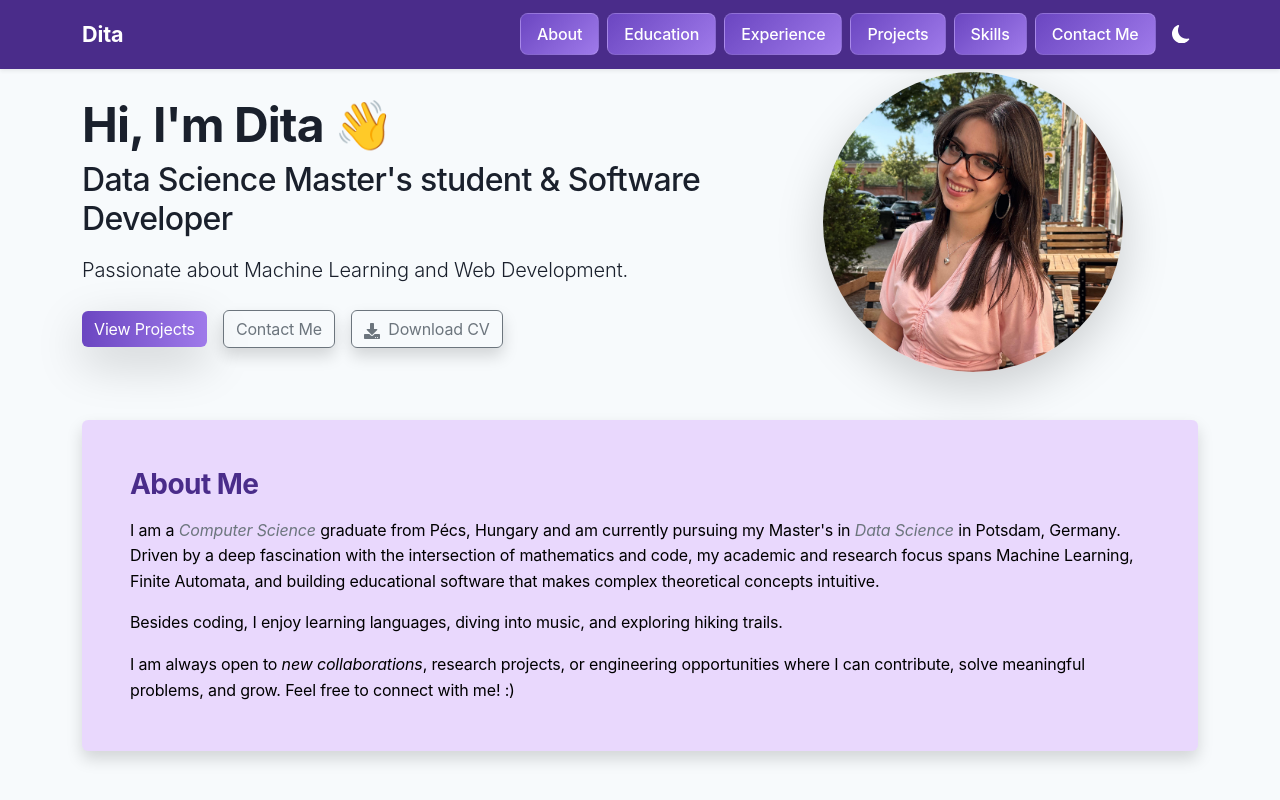
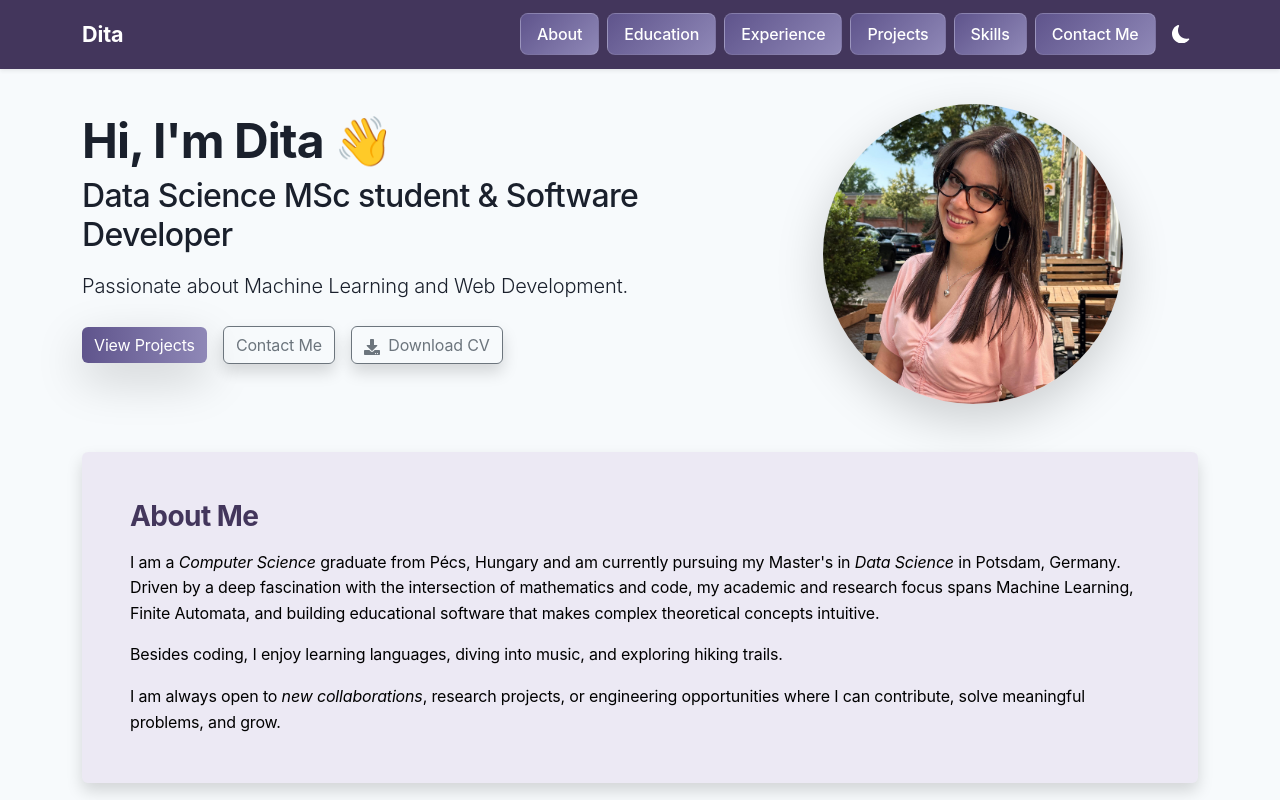
Before and after one commit to ditaa99/portfolio, a React (Vite) app: page / in a window 1280 px wide. Shown: the top 800 px of the page. Built offline with nearby package versions, Linux system fonts and the light colour scheme.

Commit message:
slight refinments

```diff
--- a/src/components/About.jsx
+++ b/src/components/About.jsx
@@ -5,11 +5,9 @@ const About = () => (
     <div className="p-5 rounded shadow about-section">
       <h3 className="fw-bold mb-3">About Me</h3>
       <p>
-        I am a{" "}
-        <span className="text-secondary fst-italic">Computer Science</span> graduate from
-        Pécs, Hungary and am currently pursuing my Master's in{" "}
-        <span className="text-secondary fst-italic">Data Science</span> in
-        Potsdam, Germany. Driven by a deep fascination with the intersection of
+        I am a <i>Computer Science</i> graduate from Pécs, Hungary and am
+        currently pursuing my Master's in <i>Data Science</i> in Potsdam,
+        Germany. Driven by a deep fascination with the intersection of
         mathematics and code, my academic and research focus spans Machine
         Learning, Finite Automata, and building educational software that makes
         complex theoretical concepts intuitive.
@@ -21,7 +19,7 @@ const About = () => (
       <p className="mb-0">
         I am always open to <i>new collaborations</i>, research projects, or
         engineering opportunities where I can contribute, solve meaningful
-        problems, and grow. Feel free to connect with me! :)
+        problems, and grow.
       </p>
     </div>
   </section>
--- a/src/components/Hero.jsx
+++ b/src/components/Hero.jsx
@@ -23,7 +23,7 @@ const Hero = () => (
       <div className="col-md-7" data-aos="fade-right">
         <h1 className="display-5 fw-bold mb-2">Hi, I'm Dita 👋</h1>
         <h2 className="mb-3 headline">
-          Data Science Master's student & Software Developer
+          Data Science MSc student & Software Developer
         </h2>
         <p className="lead">
           Passionate about Machine Learning and Web Development.
--- a/src/data/education.js
+++ b/src/data/education.js
@@ -7,7 +7,7 @@ export const education = [
     highlights: [
       "Developed AI-based systems, building and training ANN and CNN models to predict train delays from weather data.",
       "Applied statistical data analysis to explore and interpret datasets, uncovering trends and insights.",
-      "Built scalable data pipelines in Research Software Engineering, ensuring efficient storage, access, and reproducible workflows.",
+      "Built reproducible data pipelines for research-oriented workflows, focusing on efficient data storage, access, and analysis.",
     ],
   },
   {
--- a/src/data/projects.js
+++ b/src/data/projects.js
@@ -1,44 +1,51 @@
 export const projects = [
   {
     title: "AgroClimate",
-    description: "A reproducible data analysis pipeline using Snakemake to analyze the impact of climate variables on agricultural crop yields in Brandenburg, Germany",
+    description:
+      "A reproducible data analysis pipeline using Snakemake to analyze the impact of climate variables on agricultural crop yields in Brandenburg, Germany",
     tech: ["Python", "Snakemake", "Pandas", "Matplotlib", "Geopandas"],
-    github: "https://gitup.uni-potsdam.de/pelaj1/AgroClimate"
+    github: "https://gitup.uni-potsdam.de/pelaj1/AgroClimate",
   },
   {
     title: "Diagnosis Trends in Germany",
-    description: "Analyzes and visualizes long-term trends in German hospital diagnoses using open-source data from Destatis (Statistisches Bundesamt)",
+    description:
+      "Analyzes and visualizes long-term trends in German hospital diagnoses using open-source data from Destatis (Statistisches Bundesamt)",
     tech: ["Python", "Jupyter", "Pandas", "Matplotlib", "Seaborn"],
-    github: "https://gitup.uni-potsdam.de/pelaj1/diagnosis-trends-germany"
+    github: "https://gitup.uni-potsdam.de/pelaj1/diagnosis-trends-germany",
   },
   {
     title: "GenLang",
-    description: "An educational software for learning about formal languages and automata theory. Currently supports regular languages with plans to expand.",
+    description:
+      "Educational software for visualizing grammar-based language generation in formal languages and automata theory. Built with React and Flask as part of my BSc thesis. Currently supports regular languages with plans to expand.",
     tech: ["React", "Flask", "Python"],
-    github: "https://github.com/ditaa99/GenLang"
+    github: "https://github.com/ditaa99/GenLang",
   },
   {
     title: "Traffic Accident Analysis in Zurich",
-    description: "Analyzes and visualizes traffic accident patterns in Zurich since 2011 using data from the Swiss Open Data Portal.",
+    description:
+      "Analyzes and visualizes traffic accident patterns in Zurich since 2011 using data from the Swiss Open Data Portal.",
     tech: ["Python", "Pandas", "Matplotlib"],
-    github: "https://github.com/ditaa99/Traffic-Accident-Analysis"
+    github: "https://github.com/ditaa99/Traffic-Accident-Analysis",
   },
   {
     title: "MyWeatherApp",
-    description: "A simple React app showing real-time weather using a public API.",
+    description:
+      "A simple React app showing real-time weather using a public API.",
     tech: ["React", "JavaScript", "API"],
-    github: "https://github.com/ditaa99/WeatherApp"
+    github: "https://github.com/ditaa99/WeatherApp",
   },
   {
     title: "Games WebApp",
     description: "A group project where I implemented a Maze game.",
     tech: ["JavaScript", "HTML", "CSS"],
-    github: "https://github.com/190ibrahim/Web-Application-Project/tree/main/app/MazeGame"
+    github:
+      "https://github.com/190ibrahim/Web-Application-Project/tree/main/app/MazeGame",
   },
   {
     title: "Online Courses API Project",
-    description: "Web API of an educational website offering programming online courses, modeled after Udemy. It supports course management and user interactions.",
+    description:
+      "Web API of an educational website offering programming online courses, modeled after Udemy. It supports course management and user interactions.",
     tech: ["Java", "SpringBoot", "SwaggerUI", "MySQL"],
-    github: "https://github.com/ditaa99/Online_Courses"
-  }
+    github: "https://github.com/ditaa99/Online_Courses",
+  },
 ];
--- a/src/data/skills.js
+++ b/src/data/skills.js
@@ -1,11 +1,31 @@
 export const skillGroups = [
   {
     title: "Programming & Web Development",
-    skills: ["Python", "Flask", "JavaScript", "React", "HTML", "CSS", "Bootstrap", "PHP", "SQL", "Java", "Spring Boot", "C++"],
+    skills: [
+      "Python",
+      "Flask",
+      "JavaScript",
+      "React",
+      "HTML",
+      "CSS",
+      "Bootstrap",
+      "PHP",
+      "SQL",
+      "Java",
+      "Spring Boot",
+      "C++",
+    ],
   },
   {
     title: "Data Science & Analysis",
-    skills: ["Pandas", "NumPy", "Matplotlib", "Jupyter", "GeoPandas", "Statistical Analysis"],
+    skills: [
+      "Pandas",
+      "NumPy",
+      "Matplotlib",
+      "Jupyter",
+      "GeoPandas",
+      "Statistical Analysis",
+    ],
   },
   {
     title: "Databases",
@@ -13,10 +33,16 @@ export const skillGroups = [
   },
   {
     title: "Tools & Workflow",
-    skills: ["Git", "WordPress", "Firebase", "Fly.io", "Docker", "Snakemake"], // Added Docker here!
+    skills: ["Git", "WordPress", "Firebase", "Fly.io", "Docker", "Snakemake"],
   },
   {
     title: "Languages",
-    skills: ["Albanian: Native", "English: Fluent", "German: Intermediate", "Hungarian: Basic", "Norwegian: Basic", "Serbo-Croatian: Basic"],
-  }
+    skills: [
+      "Albanian: Native",
+      "English: Fluent",
+      "German: Intermediate",
+      "Serbo-Croatian: Basic",
+      "Hungarian: Basic",
+    ],
+  },
 ];
--- a/src/index.css
+++ b/src/index.css
@@ -1,10 +1,12 @@
 /* 1. DESIGN TOKENS & SYSTEM VARIABLES */
 :root {
   --dark: #1a202c;
-  --purple-dark: #4a2c8a;
-  --purple: #6b46c1;
-  --purple-light: #9f7aea;
-  --lavender: #e9d8fd;
+  --purple-dark: #43365c;
+  --purple: #5f548c;
+  --purple-light: #8f88b7;
+  --lavender: #ece9f4;
+  --card-shadow: 0 8px 22px rgba(67, 54, 92, 0.12);
+  --card-shadow-hover: 0 12px 28px rgba(67, 54, 92, 0.18);
   --bg-light: #f7fafc;
   --card-shadow: 0 8px 22px rgba(111, 66, 193, 0.15);
   --card-shadow-hover: 0 12px 28px rgba(111, 66, 193, 0.25);
@@ -145,6 +147,7 @@ h4 {
   aspect-ratio: 1 / 1;
   object-fit: cover;
   margin: 0 auto;
+  margin-top: 2rem;
   transition:
     transform 0.3s ease-in-out,
     box-shadow 0.3s ease-in-out;
@@ -215,7 +218,7 @@ body[data-theme="dark"] .about-section {
   padding: 1.75rem;
   border-radius: 12px;
   border: 1px solid var(--purple-light);
-  background: linear-gradient(135deg, var(--purple-light), var(--lavender));
+  background: linear-gradient(135deg, #ffffff, var(--lavender));
   color: var(--dark);
   box-shadow: var(--card-shadow);
   transition:
```
